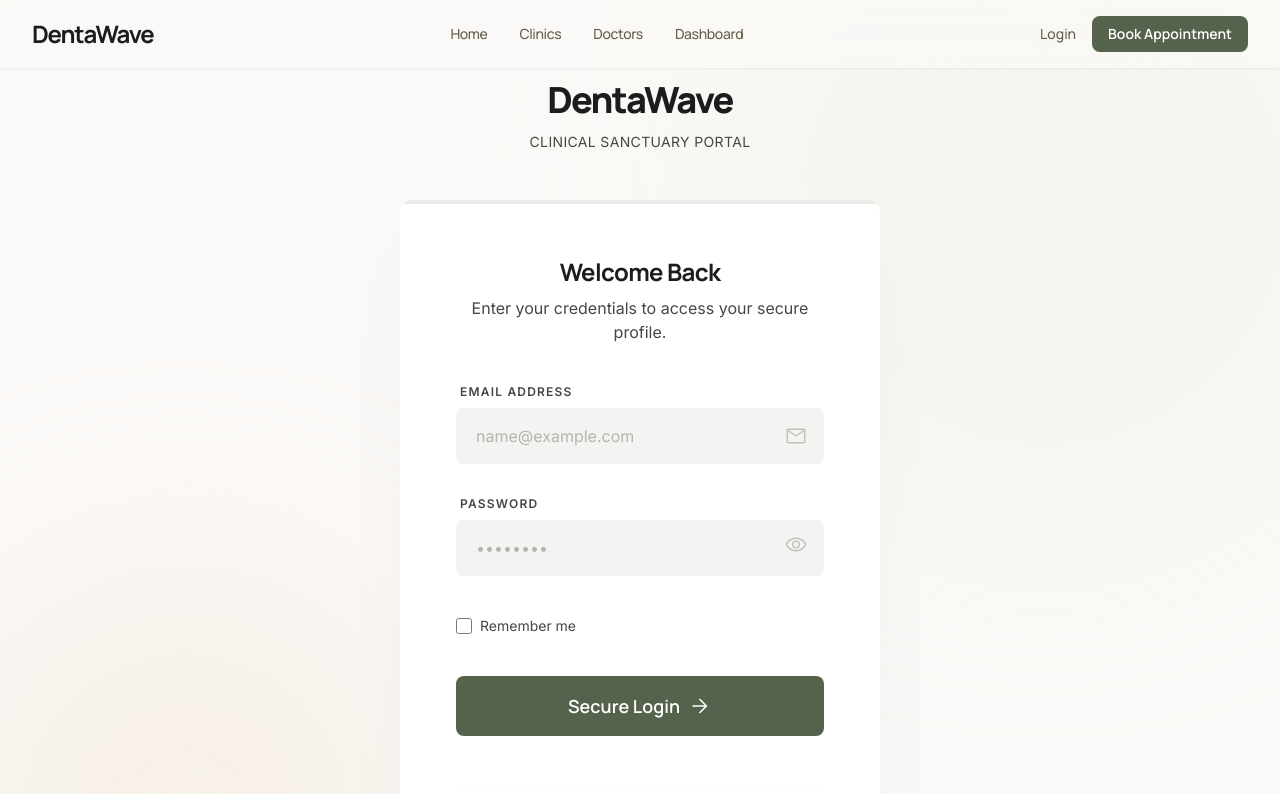
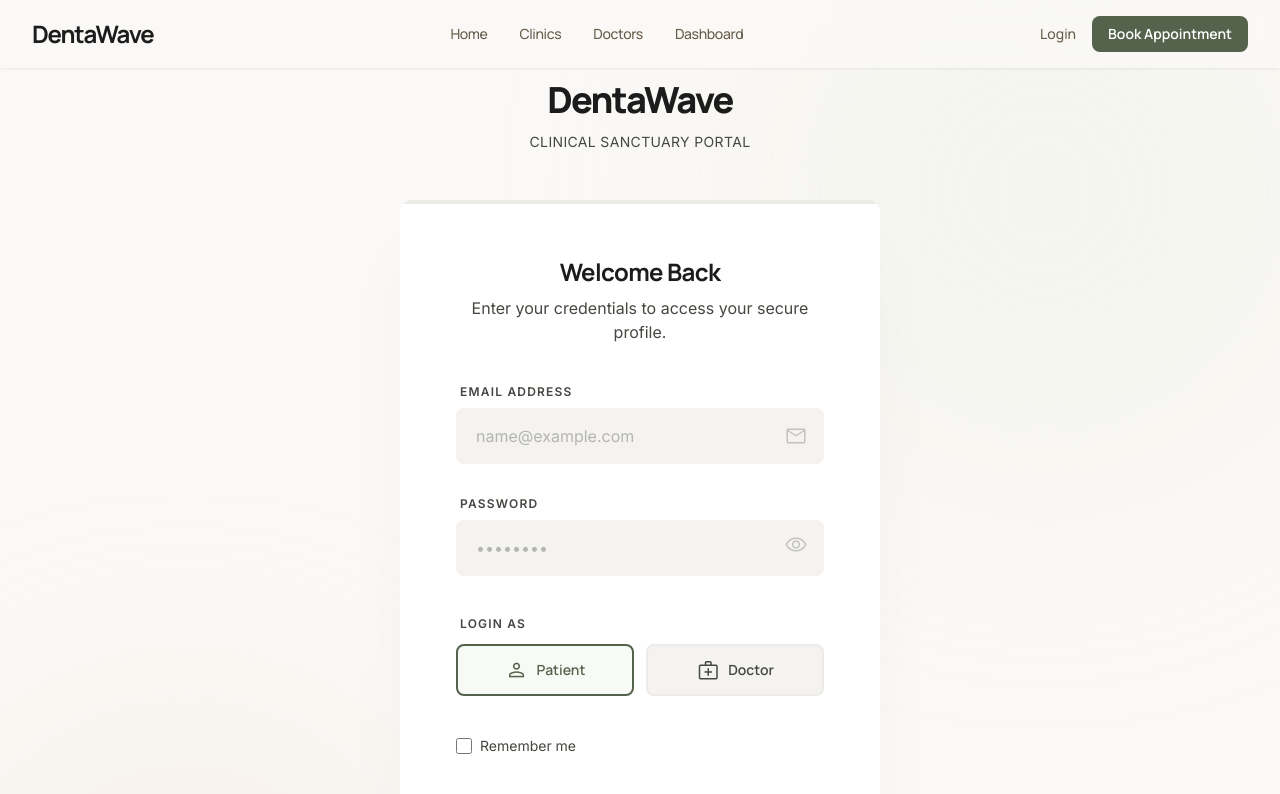
Before and after one commit to tahmidjihan/dentaFlow-frontend, a Next.js app: page /auth/login in a window 1280 px wide. Shown: the top 794 px of the page. Built offline with nearby package versions, Linux system fonts and the light colour scheme.

Commit message:
fix: role while signing in

```diff
--- a/components/AuthPage.tsx
+++ b/components/AuthPage.tsx
@@ -5,6 +5,7 @@ import Link from 'next/link';
 import Input from '@/components/ui/Input';
 import Button from '@/components/ui/Button';
 import Card from '@/components/ui/Card';
+import type { Role } from '@/types/database';
 
 type AuthMode = 'login' | 'signup';
 
@@ -16,11 +17,12 @@ export default function AuthPage({ initialMode = 'login' }: AuthPageProps) {
   const [mode, setMode] = useState<AuthMode>(initialMode);
   const [showPassword, setShowPassword] = useState(false);
   const [showConfirmPassword, setShowConfirmPassword] = useState(false);
+  const [selectedRole, setSelectedRole] = useState<Role>('USER');
 
   const handleSubmit = (e: React.FormEvent) => {
     e.preventDefault();
     // Handle form submission based on mode
-    console.log('Form submitted in mode:', mode);
+    console.log('Form submitted in mode:', mode, 'with role:', selectedRole);
   };
 
   const togglePasswordVisibility = () => setShowPassword(!showPassword);
@@ -69,6 +71,45 @@ export default function AuthPage({ initialMode = 'login' }: AuthPageProps) {
         minLength={8}
       />
 
+      {/* Role Selection */}
+      <div className='space-y-3'>
+        <label className='block font-label text-xs font-semibold text-on-surface-variant uppercase tracking-widest ml-1'>
+          I am a
+        </label>
+        <div className='grid grid-cols-2 gap-3'>
+          <button
+            type='button'
+            onClick={() => setSelectedRole('USER')}
+            className={`p-4 rounded-lg border-2 transition-all duration-200 flex flex-col items-center gap-2 ${
+              selectedRole === 'USER'
+                ? 'border-primary bg-primary-fixed/20 text-primary'
+                : 'border-outline-variant/20 bg-surface-container-low text-on-surface-variant hover:border-primary/50'
+            }`}
+          >
+            <span className='material-symbols-outlined text-3xl'>person</span>
+            <span className='font-headline text-sm font-semibold'>Patient</span>
+          </button>
+          <button
+            type='button'
+            onClick={() => setSelectedRole('DOCTOR')}
+            className={`p-4 rounded-lg border-2 transition-all duration-200 flex flex-col items-center gap-2 ${
+              selectedRole === 'DOCTOR'
+                ? 'border-primary bg-primary-fixed/20 text-primary'
+                : 'border-outline-variant/20 bg-surface-container-low text-on-surface-variant hover:border-primary/50'
+            }`}
+          >
+            <span className='material-symbols-outlined text-3xl'>medical_services</span>
+            <span className='font-headline text-sm font-semibold'>Doctor</span>
+          </button>
+        </div>
+        {selectedRole === 'DOCTOR' && (
+          <p className='text-xs text-on-surface-variant flex items-center gap-1'>
+            <span className='material-symbols-outlined text-sm'>info</span>
+            Doctor accounts require clinic verification
+          </p>
+        )}
+      </div>
+
       <div className='pt-4'>
         <Button
           type='submit'
@@ -103,6 +144,39 @@ export default function AuthPage({ initialMode = 'login' }: AuthPageProps) {
         onIconClick={togglePasswordVisibility}
         required
       />
+
+      {/* Role Selection for Login */}
+      <div className='space-y-3 pt-2'>
+        <label className='block font-label text-xs font-semibold text-on-surface-variant uppercase tracking-widest ml-1'>
+          Login as
+        </label>
+        <div className='grid grid-cols-2 gap-3'>
+          <button
+            type='button'
+            onClick={() => setSelectedRole('USER')}
+            className={`p-3 rounded-lg border-2 transition-all duration-200 flex items-center justify-center gap-2 ${
+              selectedRole === 'USER'
+                ? 'border-primary bg-primary-fixed/20 text-primary'
+                : 'border-outline-variant/20 bg-surface-container-low text-on-surface-variant hover:border-primary/50'
+            }`}
+          >
+            <span className='material-symbols-outlined text-xl'>person</span>
+            <span className='font-headline text-sm font-semibold'>Patient</span>
+          </button>
+          <button
+            type='button'
+            onClick={() => setSelectedRole('DOCTOR')}
+            className={`p-3 rounded-lg border-2 transition-all duration-200 flex items-center justify-center gap-2 ${
+              selectedRole === 'DOCTOR'
+                ? 'border-primary bg-primary-fixed/20 text-primary'
+                : 'border-outline-variant/20 bg-surface-container-low text-on-surface-variant hover:border-primary/50'
+            }`}
+          >
+            <span className='material-symbols-outlined text-xl'>medical_services</span>
+            <span className='font-headline text-sm font-semibold'>Doctor</span>
+          </button>
+        </div>
+      </div>
 
       <div className='flex items-center gap-3 pt-2'>
         <label className='flex items-center gap-2 cursor-pointer group'>
```
